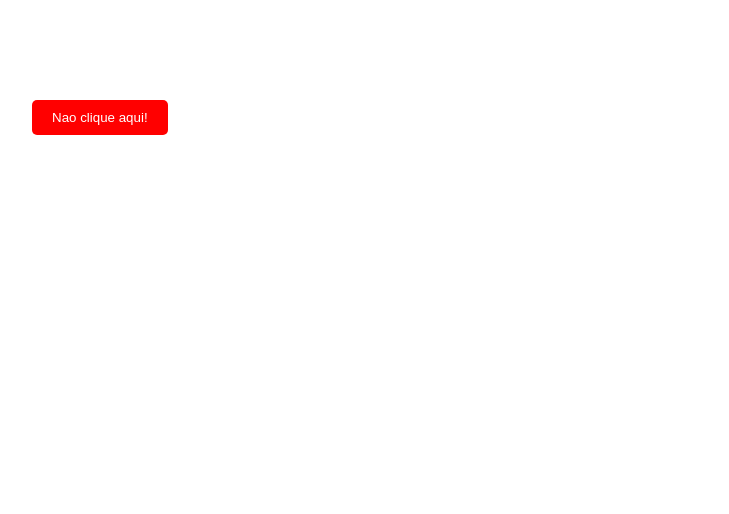
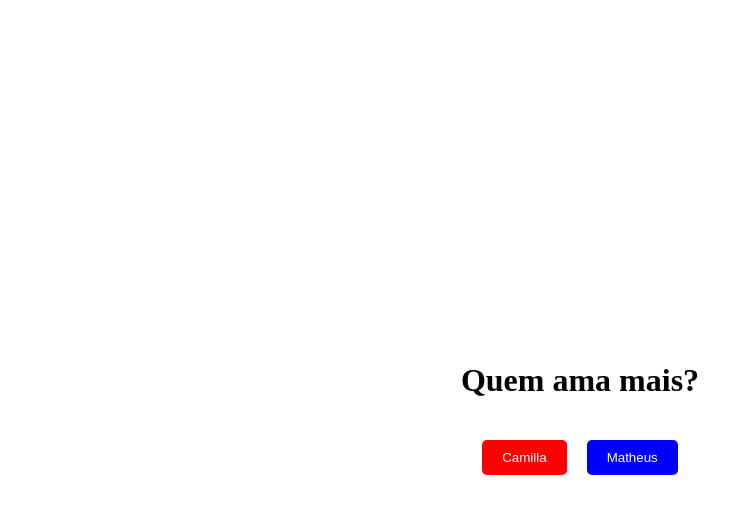
Before and after one commit to CruzOliveira/clone-tabnews, a Next.js app: page / in a window 1280 px wide. Shown: the top 514 px of the page, without its empty margins (68-797 px from the left). Built offline with nearby package versions, Linux system fonts and the light colour scheme.

Commit message:
Ajustando index

```diff
--- a/pages/index.js
+++ b/pages/index.js
@@ -1,44 +1,73 @@
 import { useState } from "react";
 
 export default function Home() {
-  const [pos, setPos] = useState({ x: 100, y: 100 });
-  const [clicks, setClicks] = useState(0);
+  const [pos, setPos] = useState({ x: 0, y: 0 });
+  const [activated, setActivated] = useState(false); // controla se o botão começou a fugir
 
   function handleClick() {
-    // Atualiza quantidade de cliques
-    const newCount = clicks + 1;
-    setClicks(newCount);
+    // Ativa modo "fugir"
+    setActivated(true);
 
-    // Move o botão para posição aleatória (tela inteira)
+    // Move para uma posição aleatória
     setPos({
       x: Math.random() * (window.innerWidth - 150),
-      y: Math.random() * (window.innerHeight - 80)
+      y: Math.random() * (window.innerHeight - 80),
     });
-
-    // Quando der 5 cliques → abrir vídeo
-    if (newCount === 5) {
-      window.open("/midia/CaraMeme.mp4");
-    }
   }
 
   return (
-      <div>
+    <div
+      style={{
+        width: "100vw",
+        height: "100vh",
+        display: "flex",
+        flexDirection: "column",
+        justifyContent: "center",
+        alignItems: "center",
+        position: "relative",
+      }}
+    >
+      <h1>Quem ama mais?</h1>
+
+      {/* Container inicial com os botões lado a lado */}
+      <div style={{ display: "flex", gap: "20px", marginTop: "20px" }}>
+        {/* Botão da Camilla */}
         <button
           onClick={handleClick}
           style={{
-            position: "absolute",
-            left: pos.x,
-            top: pos.y,
             padding: "10px 20px",
             background: "red",
             color: "white",
             border: "none",
             borderRadius: "5px",
-            cursor: "pointer"
+            cursor: "pointer",
+            position: activated ? "absolute" : "static",
+            left: activated ? pos.x : "auto",
+            top: activated ? pos.y : "auto",
           }}
         >
-          Nao clique aqui!
+          Camilla
+        </button>
+
+        {/* Botão do Matheus */}
+        <button
+           onClick={() =>
+           window.open(
+          "https://www.instagram.com/reel/DDGkEjrOOtL/?utm_source=ig_web_copy_link&igsh=MzRlODBiNWFlZA==",
+          "_blank"
+    )}
+          style={{
+            padding: "10px 20px",
+            background: "blue",
+            color: "white",
+            border: "none",
+            borderRadius: "5px",
+            cursor: "pointer",
+          }}
+        >
+          Matheus
         </button>
       </div>
+    </div>
   );
 }
```
